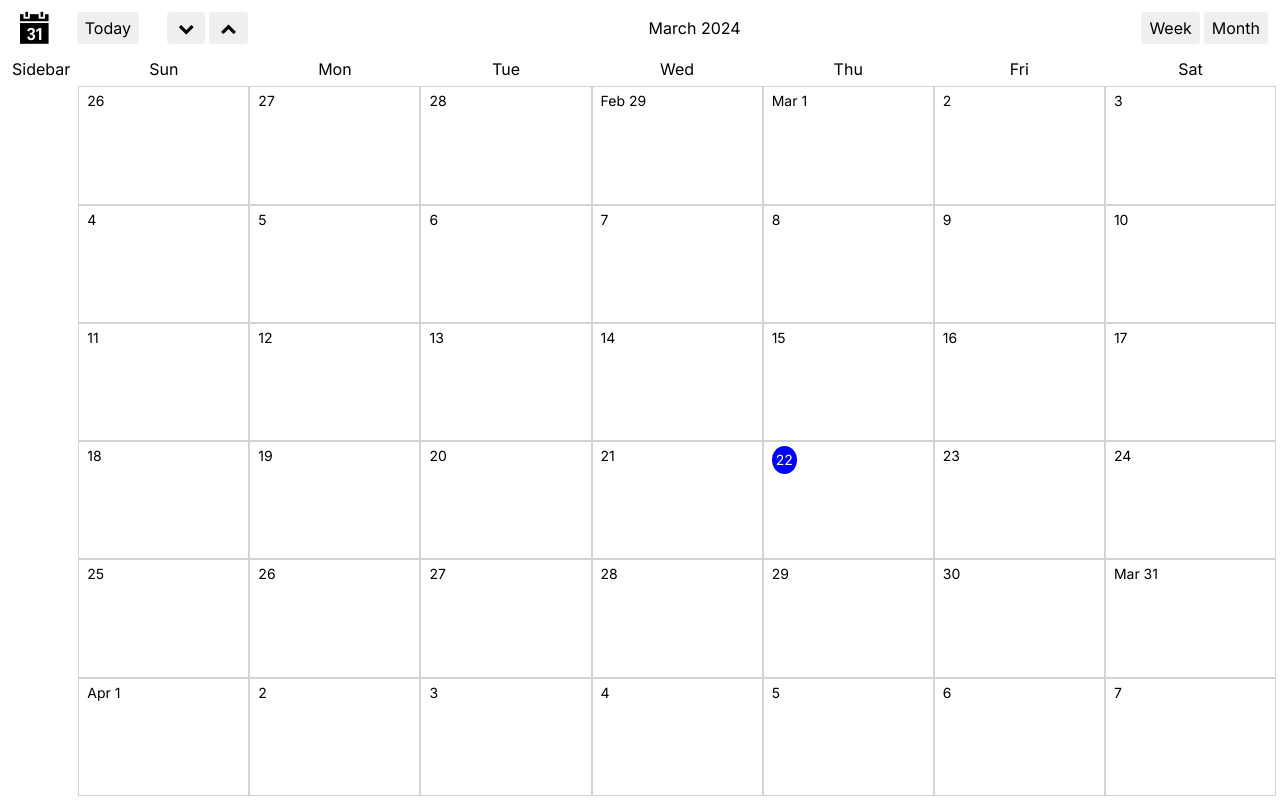
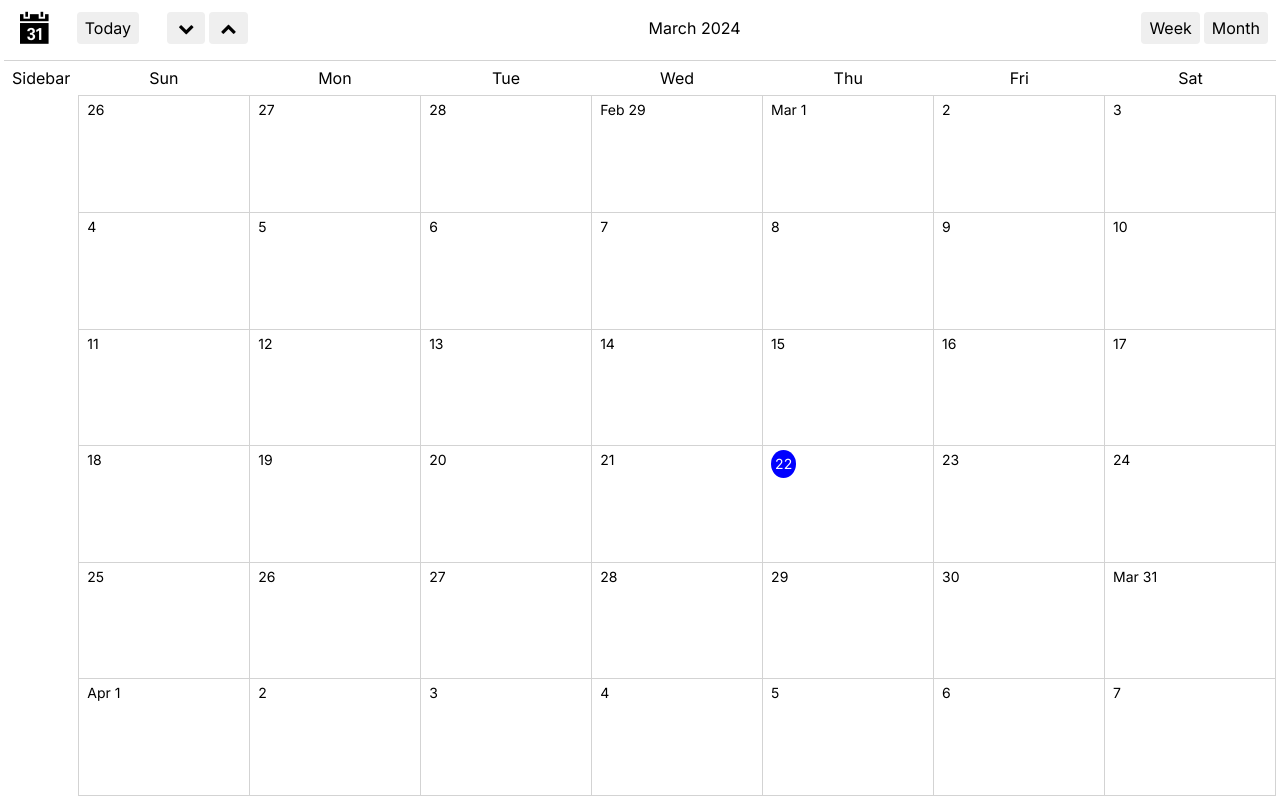
Before and after one commit to YegorKochetkov/calendar_task_nextjs, a Next.js app: page / in a window 1280 px wide. Built offline with nearby package versions, Linux system fonts and the light colour scheme.

Commit message:
chore: improve display of day cells borders, add bottom border for header

```diff
--- a/src/components/calendarHeader.tsx
+++ b/src/components/calendarHeader.tsx
@@ -13,10 +13,12 @@ const styles = {
 		alignItems: "center",
 		gap: "1.25rem",
 		padding: "0.5rem",
+		paddingBlockEnd: "1rem",
 		marginBlockEnd: "0.5rem",
 		"& button": {
 			height: "2rem",
 		},
+		borderBlockEnd: "1px solid lightgrey",
 	}),
 
 	date: css({
--- a/src/components/day.tsx
+++ b/src/components/day.tsx
@@ -9,7 +9,7 @@ const styles = {
 	dayCell: css({
 		display: "flex",
 		flexDirection: "column",
-		border: "1px solid lightgrey",
+		borderInlineEnd: "1px solid lightgrey",
 		fontSize: "0.875rem",
 		lineHeight: "1.25rem",
 		paddingInline: "0.5rem",
--- a/src/components/monthGrid/monthGridCells.tsx
+++ b/src/components/monthGrid/monthGridCells.tsx
@@ -8,10 +8,16 @@ import { calendarColumns, getMonthGrid } from "@/lib/utils";
 import { SelectedDateCtx } from "@/context/selectedDateCtx";
 
 const styles = {
-	monthGrid: css({
+	weekRow: css({
 		display: "grid",
 		flex: "1 1 0%",
 		gridTemplateColumns: `repeat(${calendarColumns}, minmax(0, 1fr))`,
+		borderBlockEnd: "1px solid lightgrey",
+		borderInlineStart: "1px solid lightgrey",
+	}),
+
+	firstWeekRow: css({
+		borderBlockStart: "1px solid lightgrey",
 	}),
 };
 
@@ -21,10 +27,10 @@ export const MonthGridCells = () => {
 
 	return (
 		<>
-			{monthGrid.map((week, weekIndex) => (
+			{monthGrid.map((weekRow, weekIndex) => (
 				<React.Fragment key={weekIndex}>
-					<div css={styles.monthGrid}>
-						{week.map((day, dayIndex) => (
+					<div css={[styles.weekRow, weekIndex === 0 && styles.firstWeekRow]}>
+						{weekRow.map((day, dayIndex) => (
 							<Day key={dayIndex} day={day} />
 						))}
 					</div>
```
